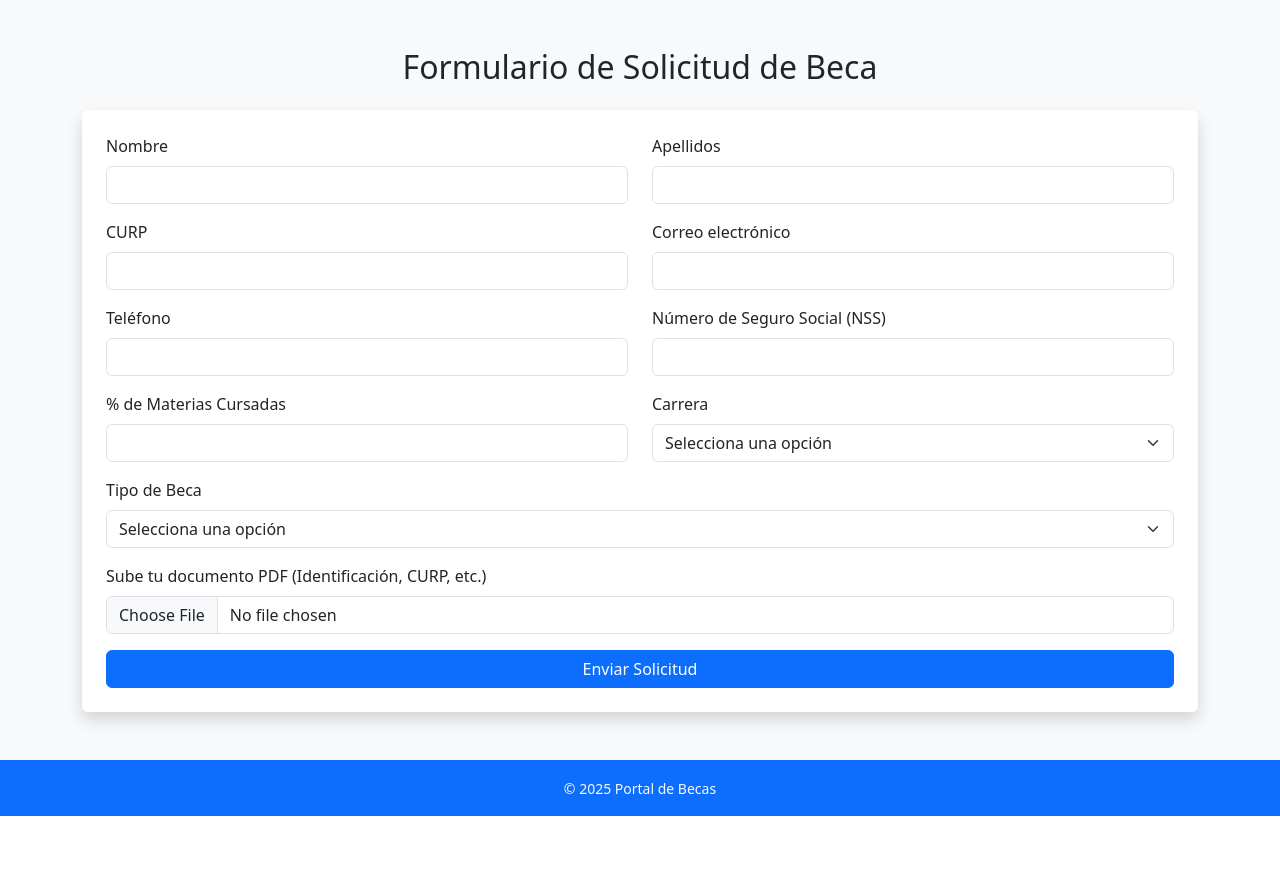
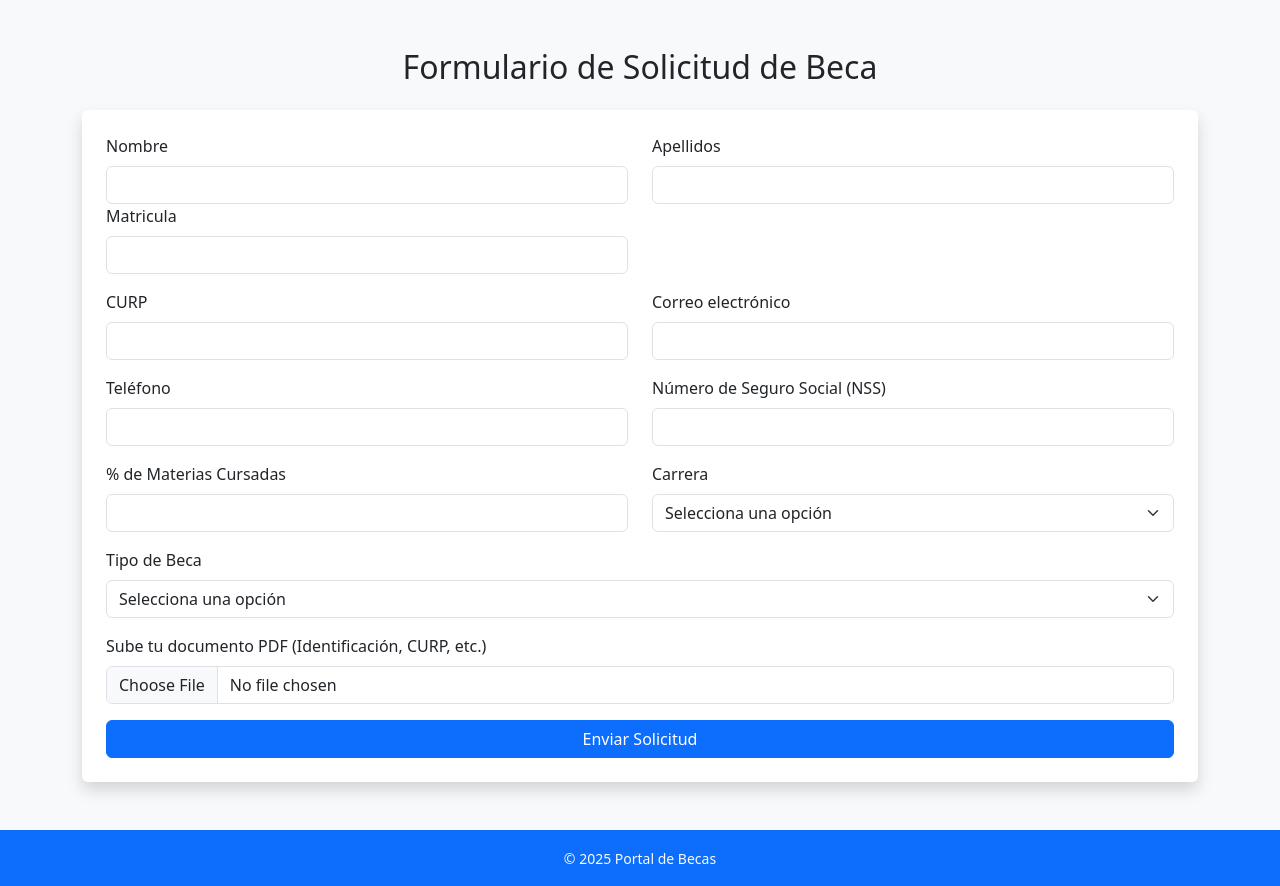
Before and after one commit to IYRH/becas_portal, a Flask app: page /formulario in a window 1280 px wide. Shown: the part 56-942 px from the top of the page. Before the commit the page ends 872 px from the top, so only its background shows below. Run offline with Flask 3, Linux system fonts and the light colour scheme.

Commit message:
agregar matricula a la base de datos porque se me olvido alv

```diff
--- a/database/db_setup.py
+++ b/database/db_setup.py
@@ -10,6 +10,7 @@ def crear_base_datos():
             id INTEGER PRIMARY KEY AUTOINCREMENT,
             nombre TEXT NOT NULL,
             apellidos TEXT NOT NULL,
+            matricula TEXT NOT NULL,
             curp TEXT NOT NULL,
             correo TEXT NOT NULL,
             telefono TEXT,
--- a/routes/admin_routes.py
+++ b/routes/admin_routes.py
@@ -81,7 +81,7 @@ def descargar_excel():
 
     # Encabezados
     encabezados = [
-        "ID", "Nombre","Apellidos" "Correo", "Teléfono", "NSS",
+        "ID", "Nombre","Apellidos","Matricula","Correo", "Teléfono", "NSS",
         "% Materias Cursadas", "Carrera", "Estatus", "Fecha Registro"
     ]
     ws.append(encabezados)
--- a/routes/main_routes.py
+++ b/routes/main_routes.py
@@ -18,6 +18,7 @@ def formulario():
     if request.method == 'POST':
         nombre = request.form['nombre']
         apellidos = request.form['apellidos']
+        matricula = request.form['matricula']
         curp = request.form.get('curp', '')
         correo = request.form['correo']
         telefono = request.form['telefono']
@@ -39,9 +40,9 @@ def formulario():
         cursor = conexion.cursor()
         cursor.execute('''
             INSERT INTO solicitudes
-            (nombre, apellidos, curp, correo, telefono, nss, porcentaje_cursado, carrera, beca, pdf, fecha_registro)
-            VALUES (?, ?, ?, ?, ?, ?, ?, ?, ?, ?, ?)
-        ''', (nombre, apellidos, curp, correo, telefono, nss, porcentaje, carrera, beca, pdf_path, datetime.now().strftime("%Y-%m-%d %H:%M:%S")))
+            (nombre, apellidos, matricula, curp, correo, telefono, nss, porcentaje_cursado, carrera, beca, pdf, fecha_registro)
+            VALUES (?, ?, ?, ?, ?, ?, ?, ?, ?, ?, ?, ?)
+        ''', (nombre, apellidos, matricula, curp, correo, telefono, nss, porcentaje, carrera, beca, pdf_path, datetime.now().strftime("%Y-%m-%d %H:%M:%S")))
         conexion.commit()
         conexion.close()
 
--- a/templates/admin_panel.html
+++ b/templates/admin_panel.html
@@ -36,6 +36,7 @@
           <th>ID</th>
           <th>Nombre</th>
           <th>Apellidos</th>
+          <th>Matrícula</th>
           <th>Correo</th>
           <th>Teléfono</th>
           <th>NSS</th>
@@ -57,6 +58,7 @@
           <td>{{ s[6] }}</td>
           <td>{{ s[5] }}%</td>
           <td>{{ s[8] }}</td>
+          <td>{{ s[9] }}</td>
           <td>
             <span class="badge
               {% if s[7] == 'Aprobada' %}bg-success
--- a/templates/formulario.html
+++ b/templates/formulario.html
@@ -33,6 +33,10 @@
       <div class="col-md-6">
         <label class="form-label">Apellidos</label>
         <input type="text" name="apellido" class="form-control" required>
+      </div>
+       <div class="col-md-6">
+        <label class="form-label">Matricula</label>
+        <input type="text" name="matricula" class="form-control" required>
       </div>
     </div>
 
```
Also changed, not shown: becas.db (deleted).
